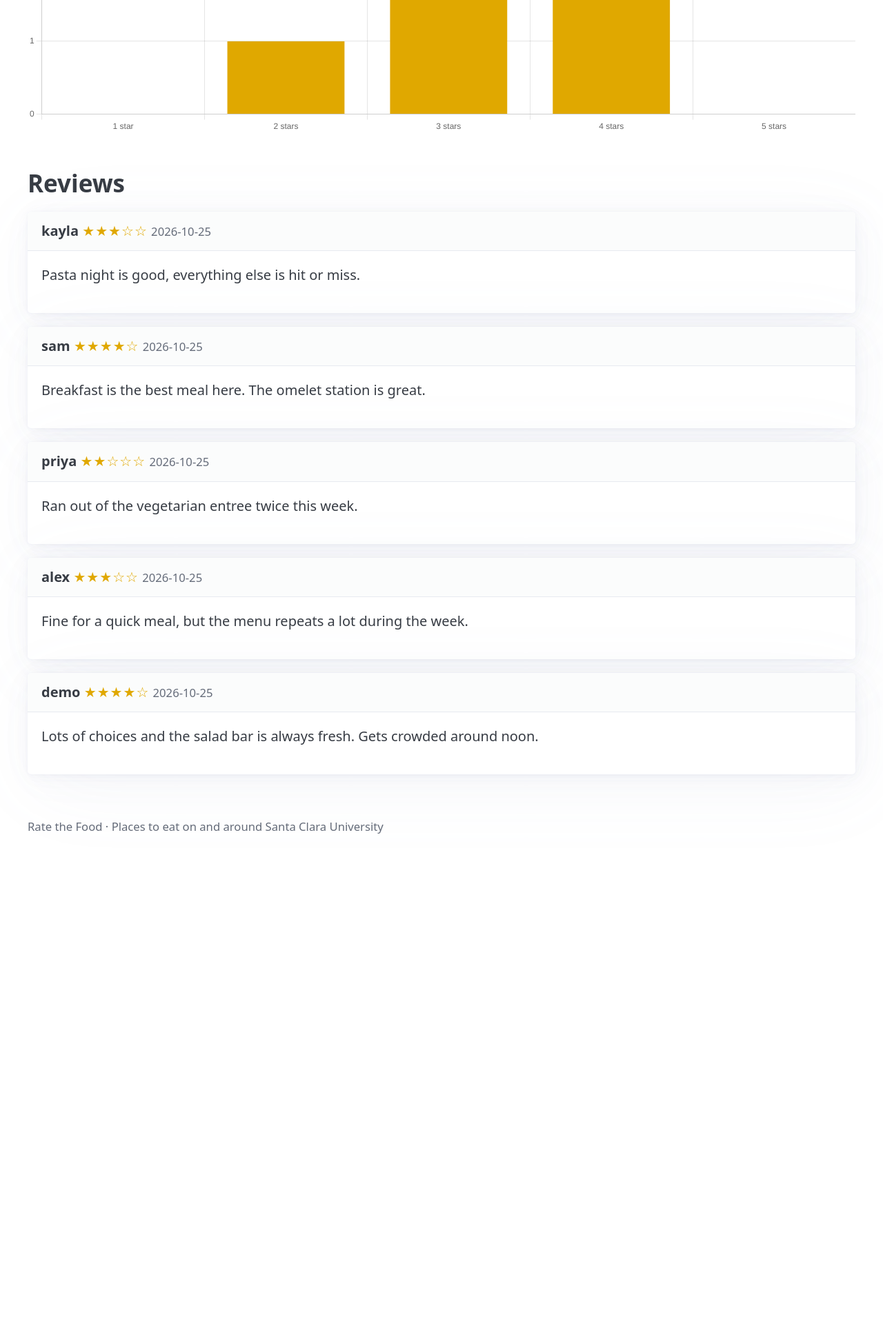
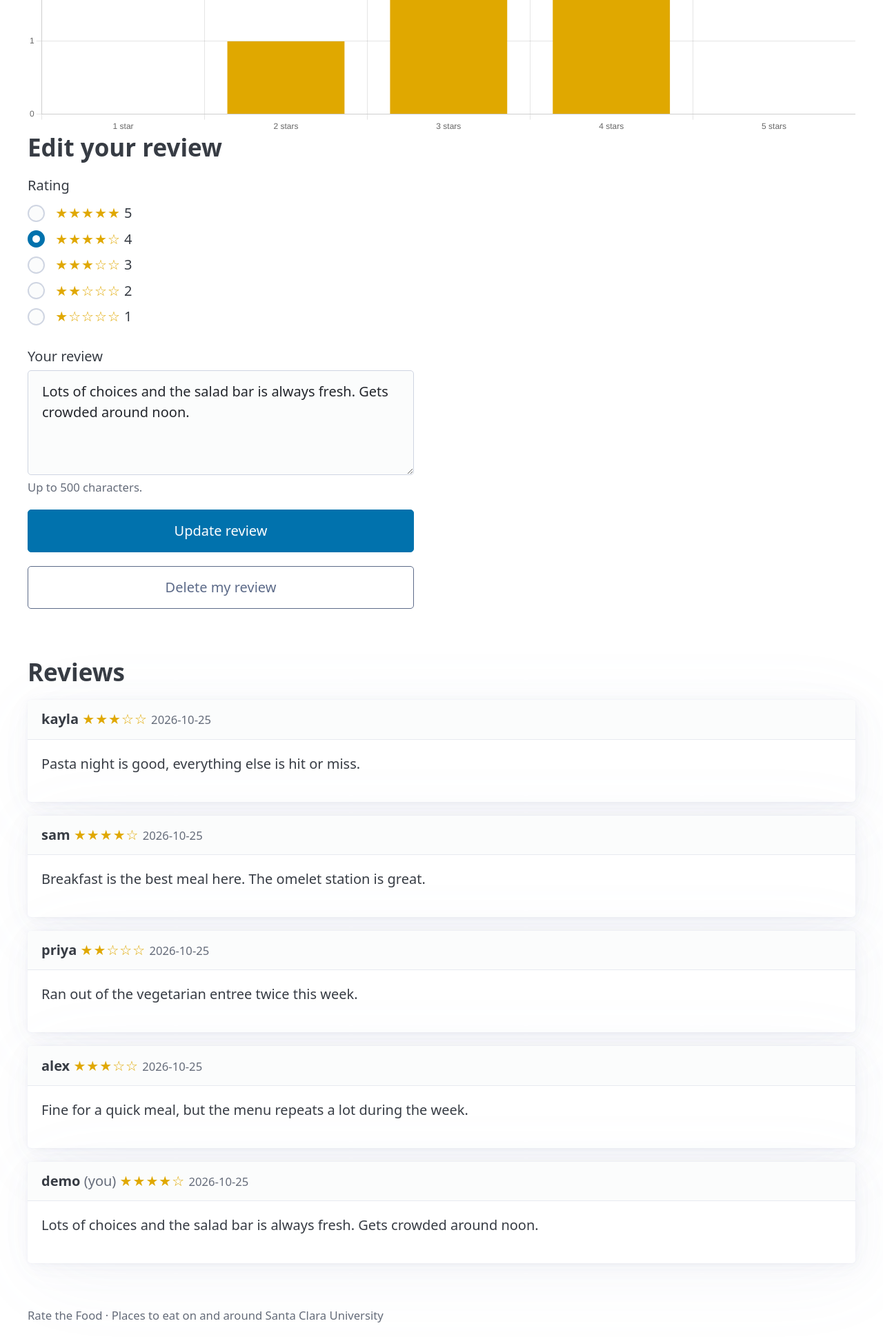
Before and after one commit to raconrad05-ux/Rate-the-food, a Flask app: page /place/1 in a window 1280 px wide. Shown: the part 598-2540 px from the top of the page at 69% size. Before the commit the page ends 1807 px from the top, so only its background shows below. Run offline with Flask 3, Linux system fonts and the light colour scheme; the visitor is signed in with stand-in values (Sample User, id 1); data comes from the database, SQL or seed files in the repository; some libraries are stand-ins or nearby versions.

Commit message:
Add writing, editing and deleting reviews; case-insensitive usernames
Co-Authored-By: Claude Opus 5.5 <noreply@anthropic.com>

```diff
--- a/app.py
+++ b/app.py
@@ -13,8 +13,9 @@ app = Flask(__name__)
 app.config["SECRET_KEY"] = os.environ.get("SECRET_KEY") or os.urandom(32)
 
 # food.db lives in the same folder as this file.
+# Set FOOD_DB to use a different file instead (e.g. a throwaway test database).
 BASE_DIR = os.path.dirname(os.path.abspath(__file__))
-DATABASE = os.path.join(BASE_DIR, "food.db")
+DATABASE = os.environ.get("FOOD_DB") or os.path.join(BASE_DIR, "food.db")
 
 
 def connect():
@@ -46,7 +47,7 @@ def init_db():
     conn.executescript("""
         CREATE TABLE IF NOT EXISTS users (
             id            INTEGER PRIMARY KEY AUTOINCREMENT,
-            username      TEXT NOT NULL UNIQUE,
+            username      TEXT NOT NULL UNIQUE COLLATE NOCASE,  -- "Demo" = "demo"
             password_hash TEXT NOT NULL,
             created_at    TEXT NOT NULL DEFAULT CURRENT_TIMESTAMP
         );
@@ -201,6 +202,10 @@ def login_required(view):
     def wrapped_view(*args, **kwargs):
         if g.user is None:
             flash("Please log in first.", "info")
+            # Only come back to GET pages: a POST-only URL like
+            # /place/3/review would give "Method Not Allowed" after logging in.
+            if request.method != "GET":
+                return redirect(url_for("login"))
             # full_path includes the query string; it ends in "?" if there isn't one
             return redirect(url_for("login", next=request.full_path.rstrip("?")))
         return view(*args, **kwargs)
@@ -338,7 +343,8 @@ def place(place_id):
 
     # Newest first; id breaks ties when two reviews have the same timestamp.
     reviews = db.execute(
-        """SELECT reviews.rating, reviews.body, reviews.created_at, users.username
+        """SELECT reviews.user_id, reviews.rating, reviews.body,
+                  reviews.created_at, reviews.updated_at, users.username
            FROM reviews
            JOIN users ON users.id = reviews.user_id
            WHERE reviews.place_id = ?
@@ -346,13 +352,92 @@ def place(place_id):
         (place_id,),
     ).fetchall()
 
+    # The logged-in user's own review of this place, if they wrote one.
+    # The template uses it to pick "Write a review" vs. "Edit your review".
+    my_review = None
+    if g.user is not None:
+        my_review = db.execute(
+            "SELECT rating, body FROM reviews WHERE user_id = ? AND place_id = ?",
+            (g.user["id"], place_id),
+        ).fetchone()
+
     return render_template(
         "place.html",
         place=place,
         summary=summary,
         rating_counts=rating_counts,
         reviews=reviews,
+        my_review=my_review,
     )
+
+
+# Security note: both review routes below use g.user["id"], which comes from
+# the signed session cookie, never a user id sent in the form. That is why a
+# user can only ever create, edit or delete their own review.
+
+@app.route("/place/<int:place_id>/review", methods=["POST"])
+@login_required
+def save_review(place_id):
+    """Create a new review, or update the user's existing one."""
+    db = get_db()
+    if db.execute("SELECT 1 FROM places WHERE id = ?", (place_id,)).fetchone() is None:
+        abort(404)
+
+    # The rating must be a whole number from 1 to 5 ("4.5" or "abc" fail int()).
+    try:
+        rating = int(request.form.get("rating", ""))
+    except ValueError:
+        rating = None
+
+    # Browsers send line breaks as "\r\n"; count them as one character.
+    body = request.form.get("body", "").replace("\r\n", "\n").strip()
+
+    error = None
+    if rating is None or not 1 <= rating <= 5:
+        error = "Please choose a rating from 1 to 5 stars."
+    elif len(body) == 0:
+        error = "Please write something in your review."
+    elif len(body) > 500:
+        error = f"Reviews can be at most 500 characters (yours is {len(body)})."
+
+    if error is not None:
+        flash(error, "error")
+        return redirect(url_for("place", place_id=place_id))
+
+    # One statement for both cases: INSERT a new row, or, if this user already
+    # reviewed this place (the UNIQUE rule), UPDATE that row instead.
+    # "excluded" means the values we just tried to insert. created_at is left
+    # alone on an edit, so updated_at > created_at marks an edited review.
+    db.execute(
+        """INSERT INTO reviews (user_id, place_id, rating, body)
+           VALUES (?, ?, ?, ?)
+           ON CONFLICT(user_id, place_id) DO UPDATE SET
+               rating = excluded.rating,
+               body = excluded.body,
+               updated_at = CURRENT_TIMESTAMP""",
+        (g.user["id"], place_id, rating, body),
+    )
+    db.commit()
+    flash("Review saved", "success")
+    return redirect(url_for("place", place_id=place_id))
+
+
+@app.route("/place/<int:place_id>/review/delete", methods=["POST"])
+@login_required
+def delete_review(place_id):
+    """Delete the logged-in user's review of this place."""
+    db = get_db()
+    # Matching on both columns means this can only delete the user's own review.
+    cursor = db.execute(
+        "DELETE FROM reviews WHERE user_id = ? AND place_id = ?",
+        (g.user["id"], place_id),
+    )
+    db.commit()
+    if cursor.rowcount:
+        flash("Your review was deleted.", "success")
+    else:
+        flash("There was no review to delete.", "info")
+    return redirect(url_for("place", place_id=place_id))
 
 
 @app.errorhandler(404)
--- a/templates/base.html
+++ b/templates/base.html
@@ -19,6 +19,8 @@
     .inline-form { margin: 0; }
     .inline-form button { margin: 0; padding: 0.3rem 0.8rem; }
     .form-box { max-width: 28rem; }
+    /* Show line breaks the reviewer typed */
+    .review-body { white-space: pre-line; }
   </style>
 </head>
 <body>
--- a/templates/place.html
+++ b/templates/place.html
@@ -26,16 +26,56 @@
   <p class="muted">No reviews yet</p>
 {% endif %}
 
+{# ---- Write / edit / delete your review ---- #}
+{% if not g.user %}
+  <p><a href="{{ url_for('login', next=url_for('place', place_id=place.id)) }}">Log in to write a review</a></p>
+{% else %}
+  <section class="form-box">
+    <h2>{{ "Edit your review" if my_review else "Write a review" }}</h2>
+    {# The same route creates and edits. There's no user id in the form;
+       the server uses the logged-in user from the session. #}
+    <form method="post" action="{{ url_for('save_review', place_id=place.id) }}">
+      <fieldset>
+        <legend>Rating</legend>
+        {% for n in range(5, 0, -1) %}
+          <label>
+            <input type="radio" name="rating" value="{{ n }}" required
+                   {% if my_review and my_review.rating == n %}checked{% endif %}>
+            {{ stars(n) }} {{ n }}
+          </label>
+        {% endfor %}
+      </fieldset>
+      <label>
+        Your review
+        <textarea name="body" rows="4" maxlength="500" required>{{ my_review.body if my_review }}</textarea>
+        <small>Up to 500 characters.</small>
+      </label>
+      <button type="submit">{{ "Update review" if my_review else "Post review" }}</button>
+    </form>
+
+    {% if my_review %}
+      {# A separate form, so deleting is its own deliberate click #}
+      <form method="post" action="{{ url_for('delete_review', place_id=place.id) }}"
+            onsubmit="return confirm('Delete your review?');">
+        <button type="submit" class="secondary outline">Delete my review</button>
+      </form>
+    {% endif %}
+  </section>
+{% endif %}
+
 <h2>Reviews</h2>
 {% for review in reviews %}
   <article>
     <header>
       <strong>{{ review.username }}</strong>
+      {% if g.user and review.user_id == g.user.id %}<span class="muted">(you)</span>{% endif %}
       {{ stars(review.rating) }}
       {# created_at looks like "2026-10-25 14:03:00"; keep just the date part #}
       <small class="muted">{{ review.created_at[:10] }}</small>
+      {# These timestamp strings sort correctly, so > works for comparing them #}
+      {% if review.updated_at > review.created_at %}<small class="muted">(edited)</small>{% endif %}
     </header>
-    <p>{{ review.body }}</p>
+    <p class="review-body">{{ review.body }}</p>
   </article>
 {% else %}
   <p class="muted">Be the first to review this place.</p>
```
Also changed, not shown: PROMPTS.md (+14 -1 lines).
